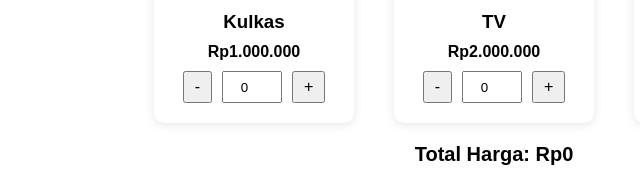
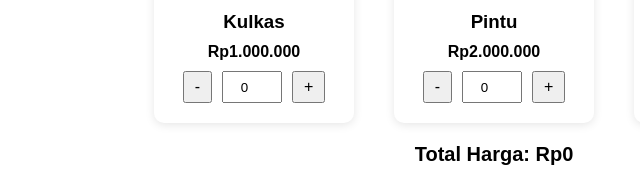
Before and after one commit to SecretUserInWhere/secretuserinwhere.github.io, a plain HTML site: page index.html in a window 1280 px wide. Shown: the part 266-447 px from the top of the page, 146-786 px from the left. Drawn offline with Linux system fonts and the light colour scheme.

Commit message:
Update index.html

```diff
--- a/index.html
+++ b/index.html
@@ -125,8 +125,8 @@
         </div>
       </div>
       <div class="product">
-        <img src="https://images.philips.com/is/image/philipsconsumer/9228a2d1e4fe4a2fb8afb14500b50a4e?$pnglarge$&wid=1250" alt="TV">
-        <h3>TV</h3>
+        <img src="https://windownesia.co.id/wp-content/uploads/2015/12/Pintu-Kayu-Dua-daun.jpg" alt="Pintu">
+        <h3>Pintu</h3>
         <div class="price-line">Rp2.000.000</div>
         <div class="quantity-control">
           <button onclick="changeQty(this, -1)">-</button>
```
